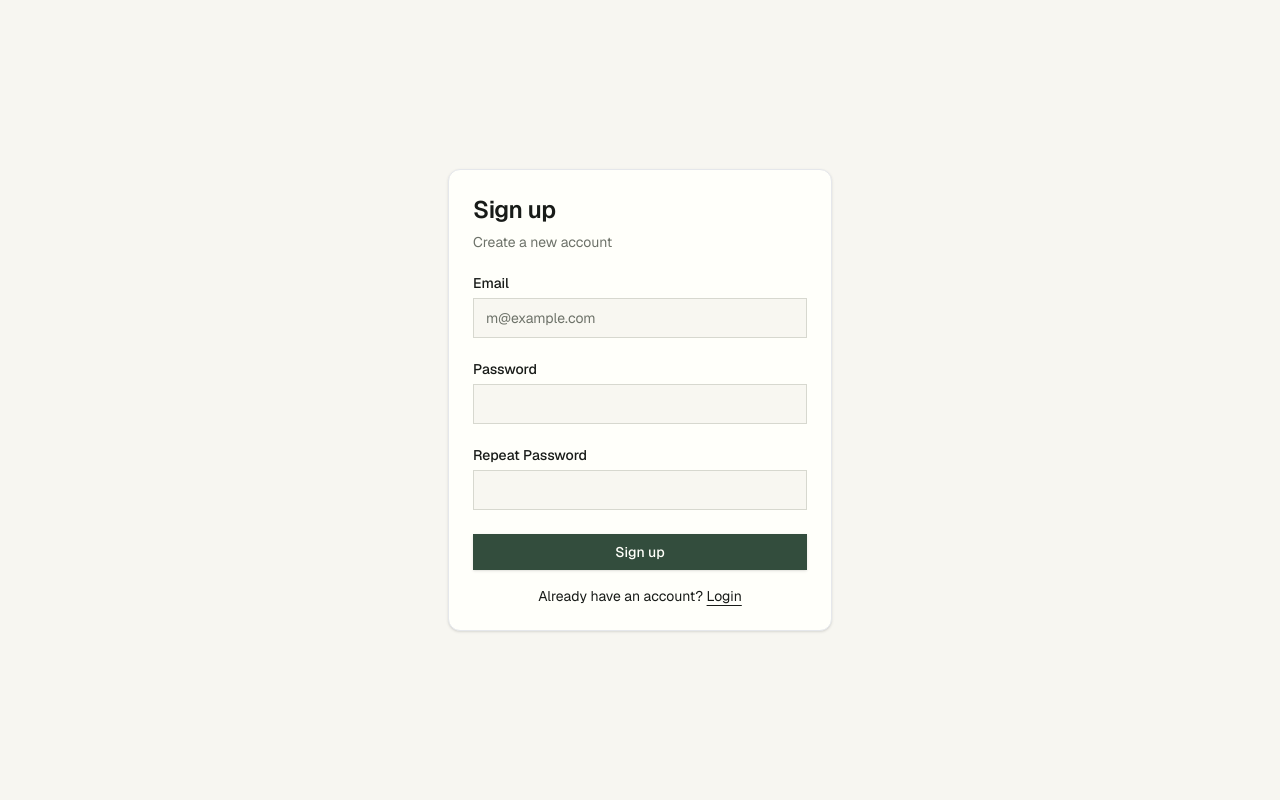
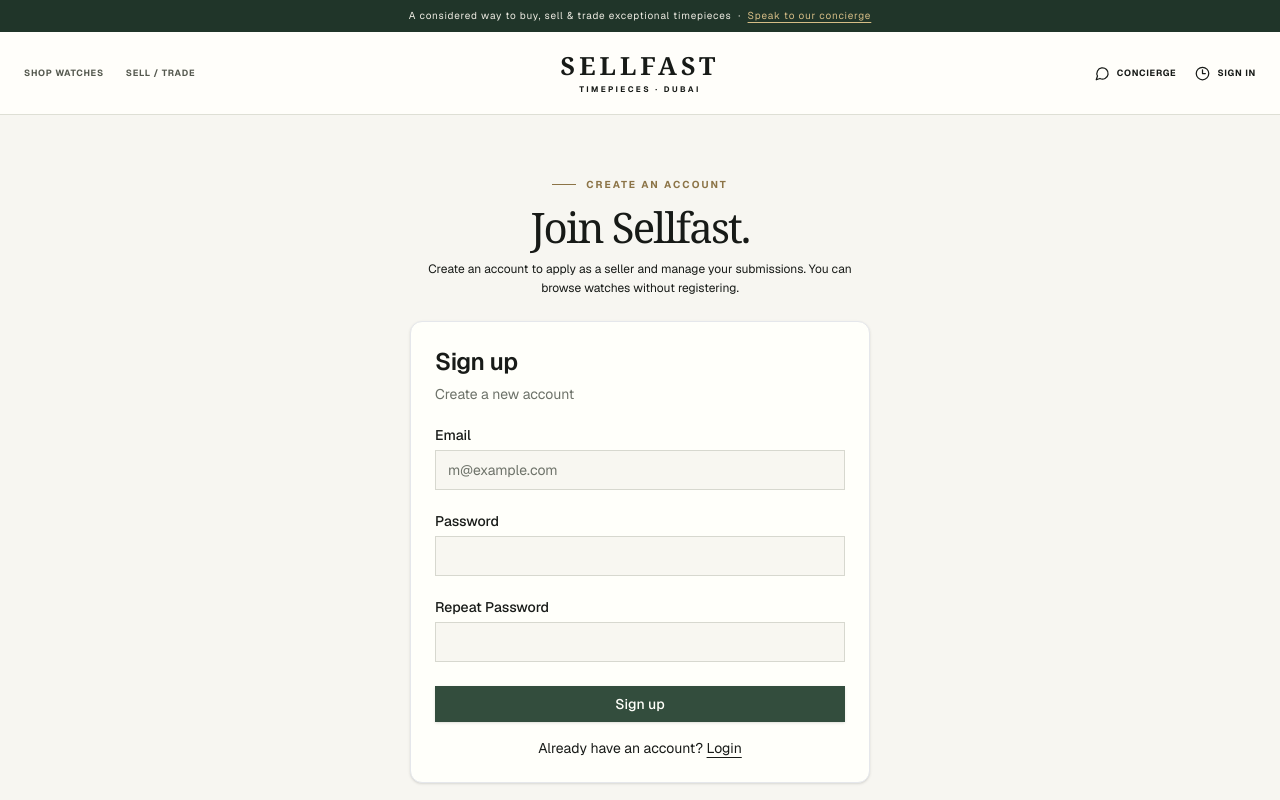
Before and after one commit to StunSlayer/sellfast, a Next.js app: page /auth/sign-up in a window 1280 px wide. Shown: the top 800 px of the page. Built offline with nearby package versions, Linux system fonts and the light colour scheme; no server answers.

Commit message:
Style signup page as part of Sellfast

```diff
--- a/app/auth/sign-up/page.tsx
+++ b/app/auth/sign-up/page.tsx
@@ -1,11 +1,22 @@
 import { SignUpForm } from "@/components/sign-up-form";
+import { SiteHeader } from "@/components/site-header";
+import { SiteFooter } from "@/components/site-footer";
 
 export default function Page() {
   return (
-    <div className="flex min-h-svh w-full items-center justify-center p-6 md:p-10">
-      <div className="w-full max-w-sm">
-        <SignUpForm />
-      </div>
-    </div>
+    <>
+      <SiteHeader />
+      <main className="container" style={{ minHeight: "45vh", padding: "54px 0 68px" }}>
+        <div style={{ maxWidth: 460, margin: "0 auto" }}>
+          <div style={{ textAlign: "center", marginBottom: 22 }}>
+            <div className="eyebrow">Create an account</div>
+            <h1 className="display" style={{ fontSize: 42, margin: "12px 0" }}>Join Sellfast.</h1>
+            <p className="muted" style={{ fontSize: 12 }}>Create an account to apply as a seller and manage your submissions. You can browse watches without registering.</p>
+          </div>
+          <SignUpForm />
+        </div>
+      </main>
+      <SiteFooter />
+    </>
   );
 }
```
